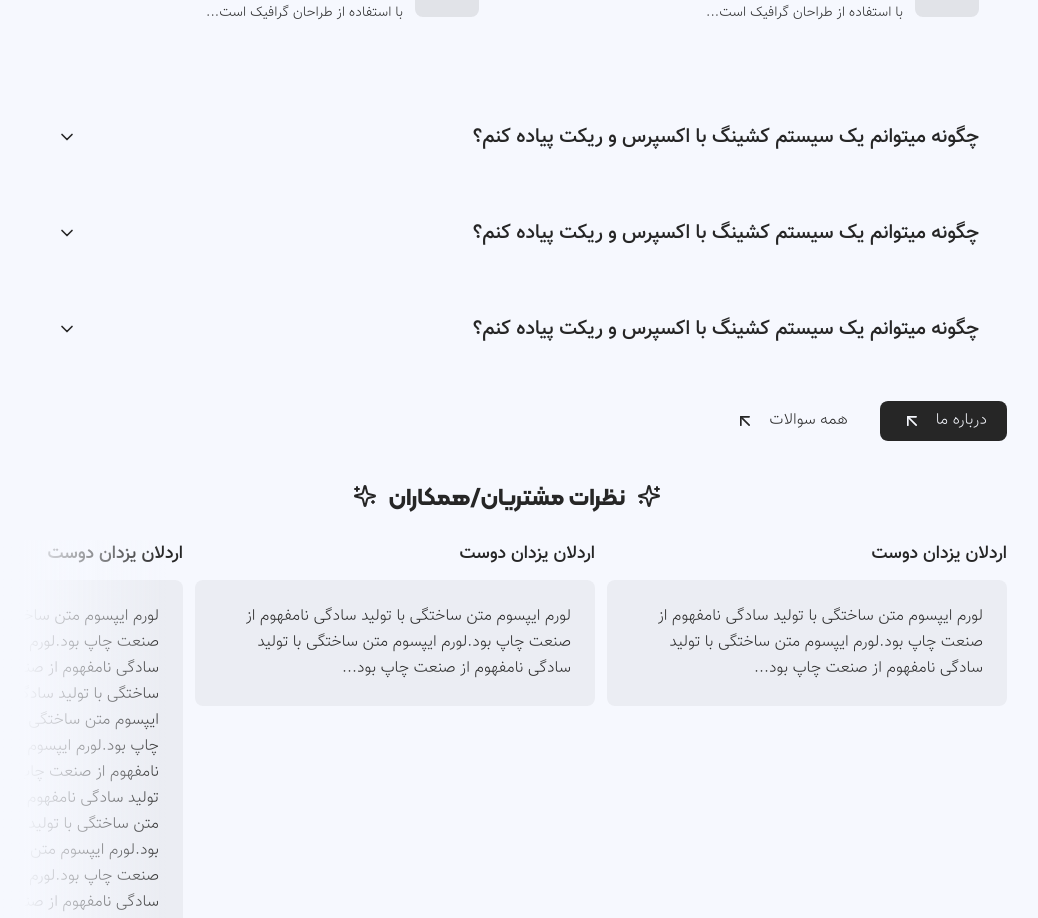
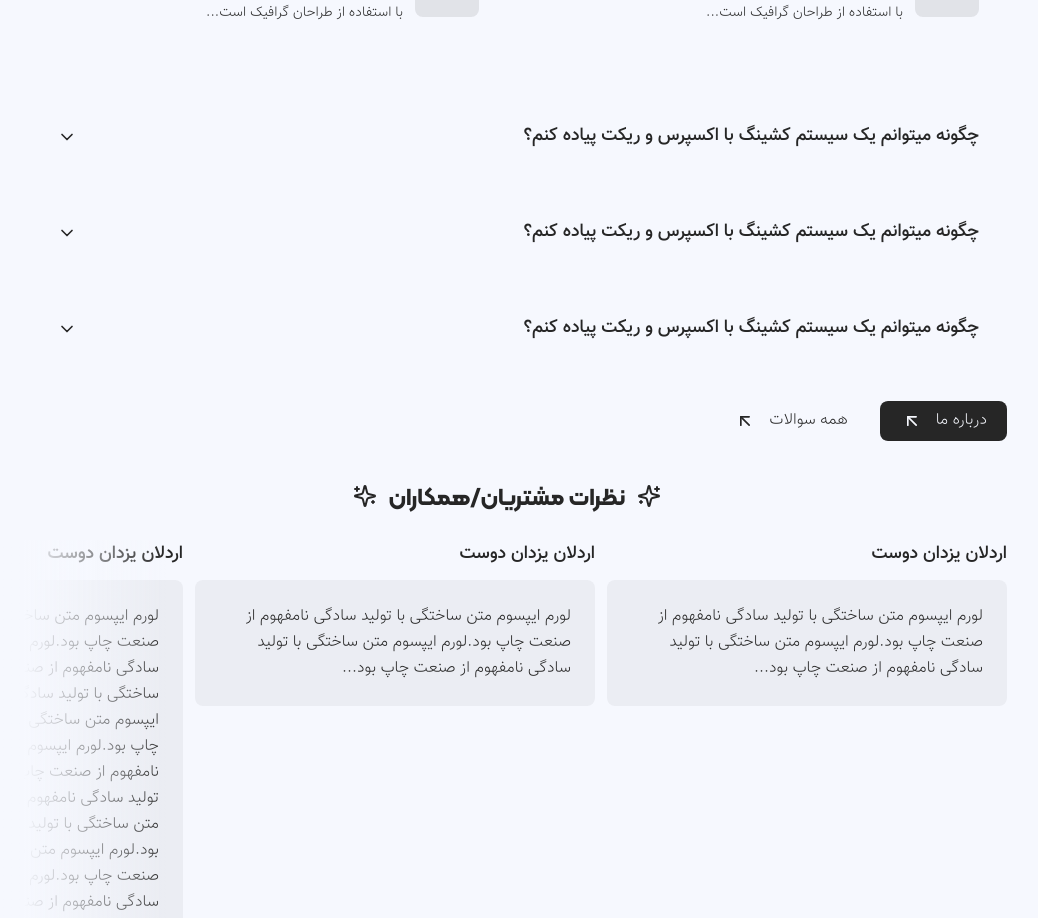
Before and after one commit to FarzadVav/next.js-portfolio, a Next.js app: page / in a window 1280 px wide. Shown: the part 1402-2320 px from the top of the page, without its empty margins (133-1171 px from the left). Built offline with nearby package versions, Linux system fonts and the light colour scheme.

Commit message:
fix: AccordionHeader

```diff
--- a/components/ui/Accordion/Header.tsx
+++ b/components/ui/Accordion/Header.tsx
@@ -25,9 +25,9 @@ const AccordionHeader: React.FC<AccordionHeaderProps> = ({ className, children,
         buttonRef.current?.click();
       }}
     >
-      <div className="font-vazir-bold text-xl">{children}</div>
+      <div className="font-vazir-bold text-lg">{children}</div>
 
-      <button className="btn btn-ghost" ref={buttonRef} onClick={() => setOpen(!isOpen)}>
+      <button className="btn-ghost" ref={buttonRef} onClick={() => setOpen(!isOpen)}>
         <ChevronDownIcon
           className={`compatible-icon transition-transform ${isOpen ? "-scale-y-100" : ""}`}
         />
```
